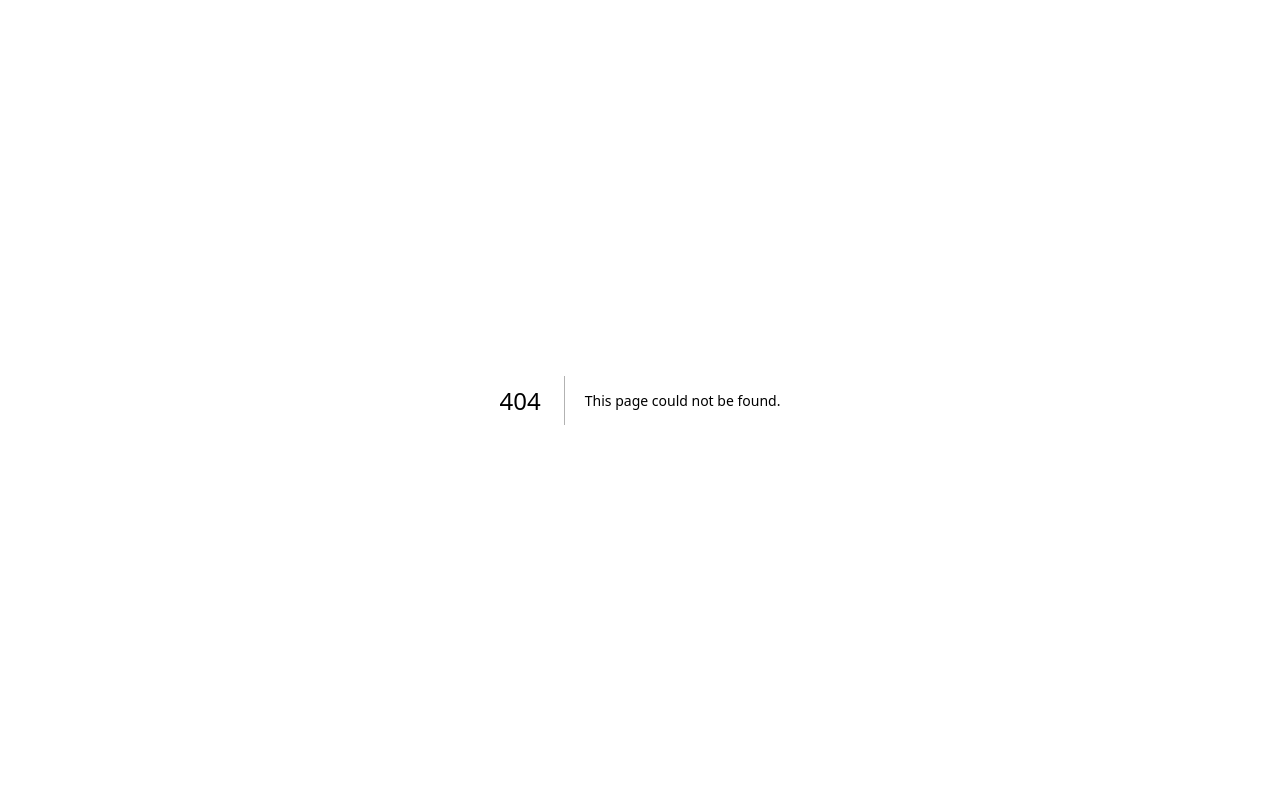
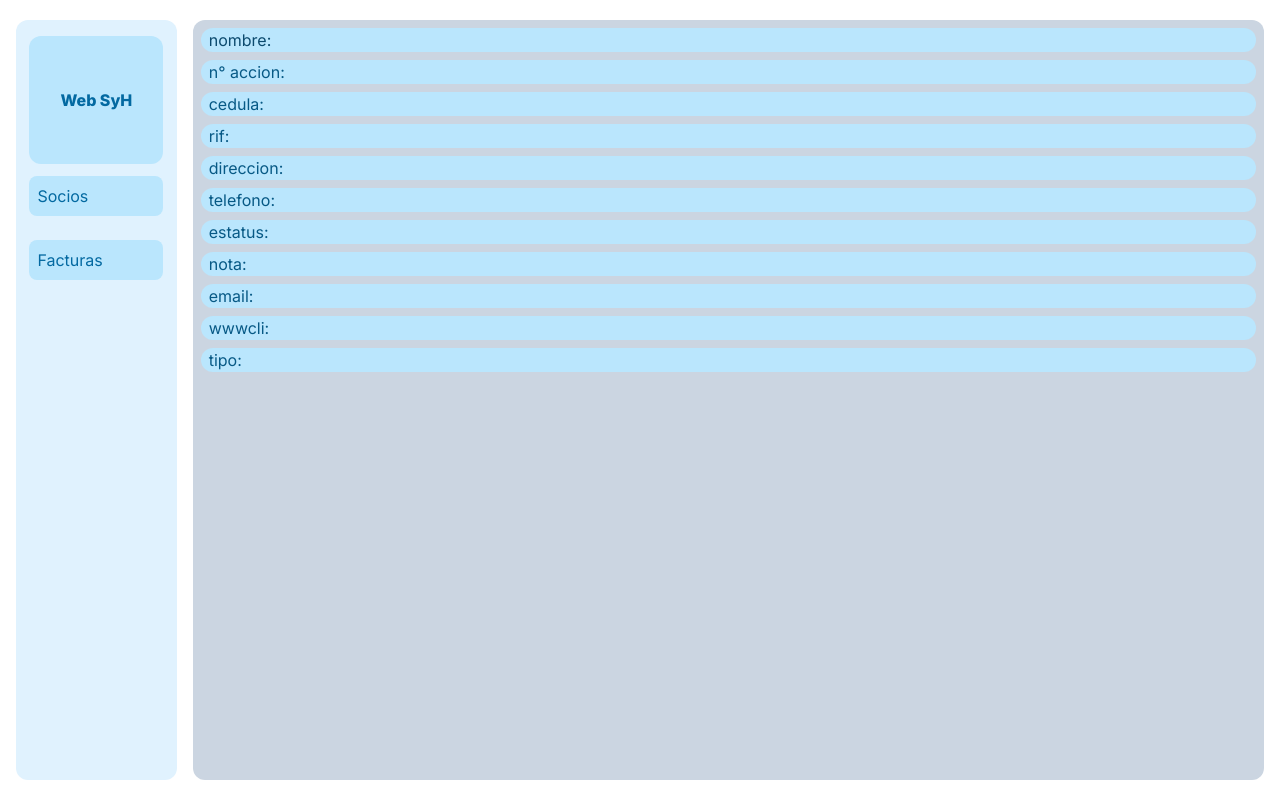
Before and after one commit to Joe-Molina/SyH, a Next.js app: page /dashboard/socios/1 in a window 1280 px wide. Before the commit this address had no page. Built offline with nearby package versions, Linux system fonts and the light colour scheme; no server answers; the database is empty.

Commit message:
ruta ind lista

```diff
--- a/next.config.mjs
+++ b/next.config.mjs
@@ -1,4 +1,13 @@
 /** @type {import('next').NextConfig} */
-const nextConfig = {};
+const nextConfig = {
+    async rewrites() {
+        return [
+          {
+            source: '/socio/:id',
+            destination: '/socio',
+          },
+        ];
+      },
+};
 
 export default nextConfig;
--- /dev/null
+++ b/src/app/api/socios/[codigo]/route.ts
@@ -0,0 +1,22 @@
+import { NextResponse } from "next/server";
+import {prisma} from './../../../libs/prisma'
+
+interface Params {
+    params: {codigo: string}
+}
+
+export async function GET(request: Request, {params}: Params) {
+    console.log(params.codigo)
+
+    const socio = await prisma.socios.findFirst({
+        where: {
+            codigo: params.codigo
+        }
+
+    })
+    const socioStringified = JSON.parse(JSON.stringify(socio, (key, value) =>
+    typeof value === 'bigint' ? value.toString() : value
+    ));
+
+    return NextResponse.json(socioStringified)
+}
--- /dev/null
+++ b/src/app/api/socios/route.ts
@@ -0,0 +1,13 @@
+import { NextResponse } from "next/server";
+import {prisma} from './../../libs/prisma'
+
+export async function GET() {
+
+    const socios = await prisma.socios.findMany();
+
+    const sociosStringified = JSON.parse(JSON.stringify(socios, (key, value) =>
+        typeof value === 'bigint' ? value.toString() : value
+    ));
+
+return NextResponse.json(sociosStringified);
+}
--- a/src/app/components/dashboard/header.tsx
+++ b/src/app/components/dashboard/header.tsx
@@ -16,9 +16,12 @@ function Heeader() {
   }
 
   return (
-    <section className='w-48 min-h-screen bg-sky-100 flex justify-center items-center flex-col'>
+    <section className='w-48 h-[95%] bg-sky-100 flex justify-start items-center flex-col mx-4 rounded-xl'>
+      <div className='w-5/6 h-32 bg-sky-200 flex items-center justify-center rounded-xl mt-4'>
+        <p className='text-sky-700 font-extrabold'>Web SyH</p>
+      </div>
       {Object.values(links).map((link) => (
-        <Link href={link.url} className='p-2 bg-sky-200 text-sky-700 my-3 rounded-lg'> {link.name} </Link>
+        <Link href={link.url} className='p-2 bg-sky-200 text-sky-700 my-3 rounded-lg w-5/6'> {link.name} </Link>
       ))}
     </section>
   )
--- /dev/null
+++ b/src/app/dashboard/facturas/page.tsx
@@ -0,0 +1,9 @@
+import React from 'react'
+
+function facturasPage() {
+  return (
+    <div>facturasPage</div>
+  )
+}
+
+export default facturasPage
--- /dev/null
+++ b/src/app/dashboard/layout.tsx
@@ -0,0 +1,20 @@
+import React from 'react'
+import Heeader from './../components/dashboard/header';
+
+function LayoutDashboard(
+    {children} : {children:React.ReactNode}
+ ) {
+
+  return (
+
+    <main className='w-screen h-screen flex items-center '>
+        <Heeader/>
+        <section className='w-full bg-slate-300 h-[95%] rounded-xl mr-4'>
+            {children}
+        </section>
+    </main>
+
+  )
+}
+
+export default LayoutDashboard
--- /dev/null
+++ b/src/app/dashboard/page.tsx
@@ -0,0 +1,9 @@
+import React from 'react'
+
+function Dashboard() {
+  return (
+    <div>Dashboard</div>
+  )
+}
+
+export default Dashboard
--- /dev/null
+++ b/src/app/dashboard/socios/[codigo]/page.tsx
@@ -0,0 +1,38 @@
+import React from 'react'
+import {prisma} from './../../../libs/prisma'
+
+const socio = async (codigo: string) => {
+
+  const socio = await prisma.socios.findFirst({
+    where: {
+      codigo
+    }
+  })
+
+  return socio
+}
+
+async function socioPage({ params: { codigo } }: { params: { codigo: string } }) {
+
+  const socioo = await socio(codigo)
+
+  console.log(socioo)
+
+  return (
+    <div>
+      <p className='bg-sky-200 rounded-xl m-2 px-2 text-sky-900'>nombre: {socioo?.nombre}</p>
+      <p className='bg-sky-200 rounded-xl m-2 px-2 text-sky-800'>n° accion: {socioo?.codigo}</p>
+      <p className='bg-sky-200 rounded-xl m-2 px-2 text-sky-800'>cedula: {socioo?.cedula}</p>
+      <p className='bg-sky-200 rounded-xl m-2 px-2 text-sky-800'>rif: {socioo?.nrorif}</p>
+      <p className='bg-sky-200 rounded-xl m-2 px-2 text-sky-800'>direccion: {socioo?.direccion}</p>
+      <p className='bg-sky-200 rounded-xl m-2 px-2 text-sky-800'>telefono: {socioo?.telefonos}</p>
+      <p className='bg-sky-200 rounded-xl m-2 px-2 text-sky-800'>estatus: {socioo?.estatus}</p>
+      <p className='bg-sky-200 rounded-xl m-2 px-2 text-sky-800'>nota: {socioo?.nota}</p>
+      <p className='bg-sky-200 rounded-xl m-2 px-2 text-sky-800'>email: {socioo?.email}</p>
+      <p className='bg-sky-200 rounded-xl m-2 px-2 text-sky-800'>wwwcli: {socioo?.wwwcli}</p>
+      <p className='bg-sky-200 rounded-xl m-2 px-2 text-sky-800'>tipo: {socioo?.tipo}</p>
+    </div>
+  )
+}
+
+export default socioPage
--- /dev/null
+++ b/src/app/dashboard/socios/page.tsx
@@ -0,0 +1,35 @@
+import React from 'react'
+import { prisma } from './../../libs/prisma'
+import Link from 'next/link';
+import { useState } from 'react';
+
+const  SociosPage  = async () => {
+
+
+    const socios = await prisma.socios.findMany();
+
+    //const socios = await loadSocios()
+
+
+
+  return (
+    <>
+        <div className='ml-2 text-xl font-bold'>Socios</div>
+        <section className='overflow-auto max-h-72 '>
+            {
+                socios.map(socio => (
+                    <article className='flex my-1 items-center'>
+                        <p className='bg-green-400 text-green-800 py-1 px-3 text-sm rounded-xl mx-2'>accion n°: {socio.codigo}</p>
+                        <h1 className='bg-red-300 text-red-900 py-1 px-3 text-sm rounded-xl mx-2'>{socio.nombre}</h1>
+                        <Link href={`/dashboard/socios/${socio.codigo}`}>ver</Link>
+                    </article>
+                ))
+            }
+        </section>
+        <section>
+        </section>
+    </>
+  )
+}
+
+export default SociosPage
--- a/src/app/page.tsx
+++ b/src/app/page.tsx
@@ -2,7 +2,8 @@ import React from 'react'
 import { prisma } from './libs/prisma'
 import { json } from 'stream/consumers'
 import internal from 'stream';
-import Heeader from './components/dashboard/header';
+import Link from 'next/link';
+
 
 async function HomePage() {
 
@@ -11,7 +12,10 @@ async function HomePage() {
 
   return (
    <main className='min-h-screen bg-sky-200'>
-      <Heeader/>
+      <div>
+        <h2>Web SyH</h2>
+        <Link href="./dashboard"> entrar</Link>
+      </div>
    </main>
 
   )
```
